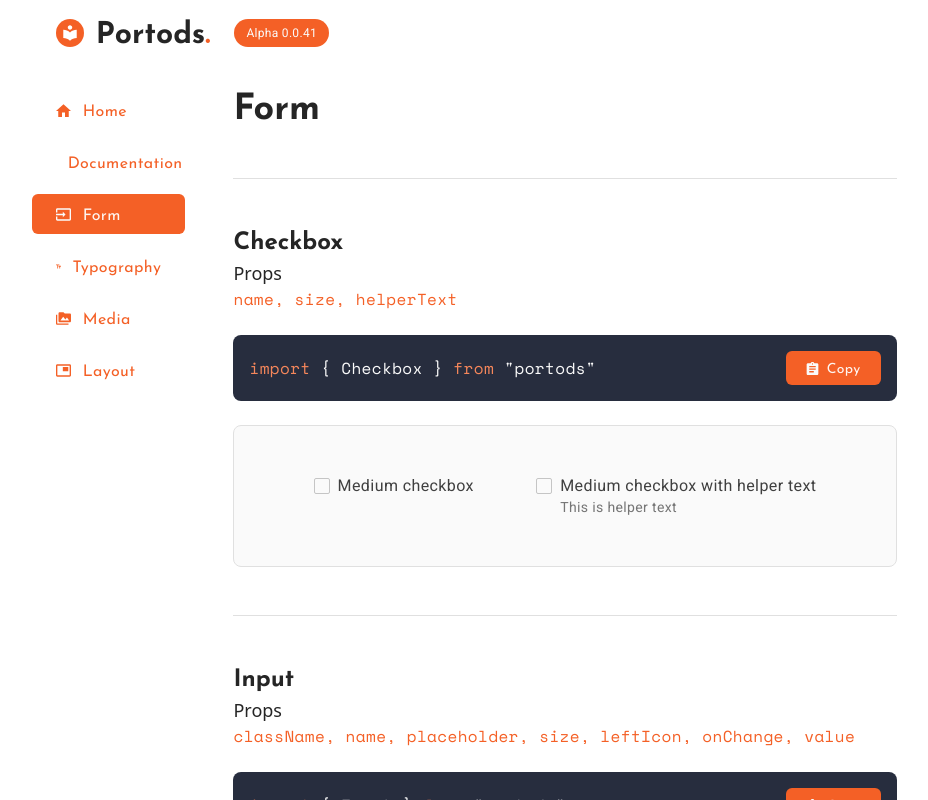
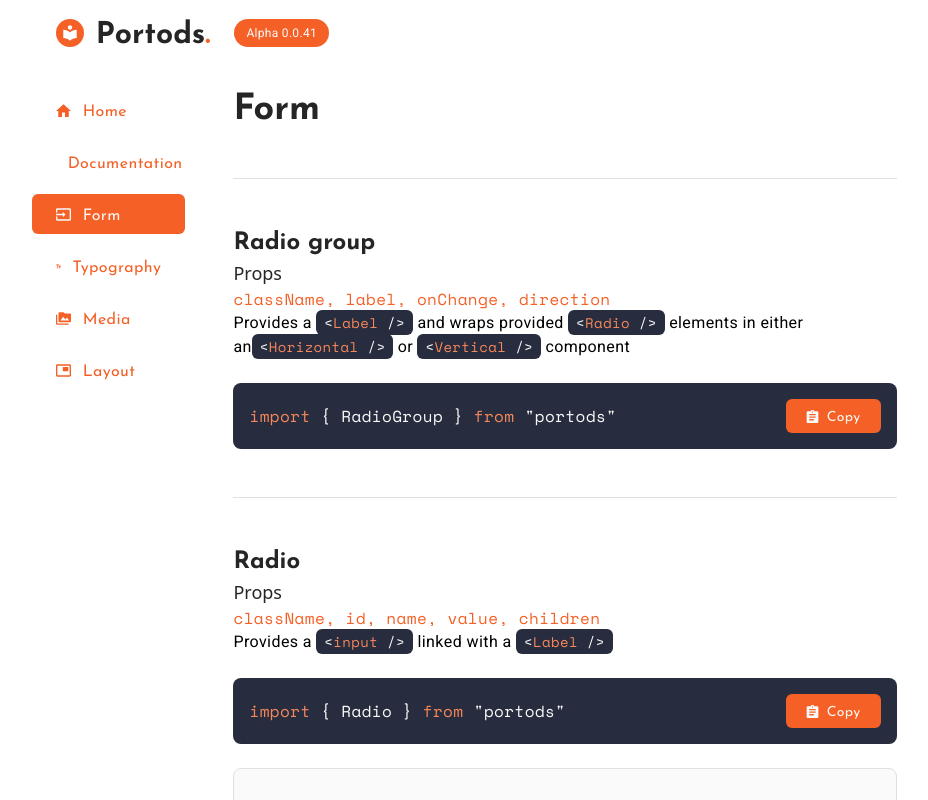
Before and after one commit to TheFlyingWhale/portods, a React (Create React App) app: page /form in a window 1280 px wide. Shown: the whole page, without its empty margins (75-1003 px from the left). Built offline with nearby package versions, Linux system fonts and the light colour scheme.

Commit message:
implement RadioGroup and Radio

```diff
--- a/src/components/index.ts
+++ b/src/components/index.ts
@@ -7,6 +7,8 @@ import Link from "./navigation/Link"
 import Button from "./form/Button"
 import Input from "./form/Input"
 import Checkbox from "./form/Checkbox/Checkbox"
+import RadioGroup from "./form/RadioGroup"
+import Radio from "./form/Radio"
 
 //Typography
 import Heading from "./typography/Heading"
@@ -56,6 +58,8 @@ export {
 	Button,
 	Input,
 	Checkbox,
+	RadioGroup,
+	Radio,
 
 	//Typography
 	Heading,
--- a/src/showCase/showcasePages/ShowcaseForm.tsx
+++ b/src/showCase/showcasePages/ShowcaseForm.tsx
@@ -15,7 +15,10 @@ import {
 	Divider,
 	Horizontal,
 	Container,
+	RadioGroup,
+	Radio,
 } from "../../components"
+import CodeSnippet from "../showcaseComponents/CodeSnippet"
 import ImportSyntax from "../showcaseComponents/ImportSyntax"
 import Props from "../showcaseComponents/Props"
 
@@ -23,6 +26,10 @@ const ShowcaseForm = () => {
 	return (
 		<Vertical className="w-full h-fit gap-12">
 			<Heading>Form</Heading>
+			<Divider />
+			<RadioGroupSection />
+			<Divider />
+			<RadioSection />
 			<Divider />
 			<CheckboxSection />
 			<Divider />
@@ -34,6 +41,104 @@ const ShowcaseForm = () => {
 }
 
 export default ShowcaseForm
+
+const RadioGroupSection = () => {
+	return (
+		<Vertical className="items-start w-full gap-6">
+			<Vertical>
+				<Heading as="h3">Radio group</Heading>
+				<Subtitle
+					size="lg"
+					as="h4"
+				>
+					Props
+				</Subtitle>
+
+				<Props
+					props={["className", "label", "onChange", "direction"]}
+				/>
+
+				<Text>
+					Provides a <CodeSnippet>Label</CodeSnippet> and wraps
+					provided <CodeSnippet>Radio</CodeSnippet> elements in either
+					an
+					<CodeSnippet>Horizontal</CodeSnippet> or{" "}
+					<CodeSnippet>Vertical</CodeSnippet> component
+				</Text>
+			</Vertical>
+
+			<ImportSyntax componentNames={["RadioGroup"]} />
+		</Vertical>
+	)
+}
+
+const RadioSection = () => {
+	const [value, setValue] = useState("")
+
+	const handleChange = (e: React.ChangeEvent<HTMLInputElement>) => {
+		setValue(e.target.value)
+	}
+
+	return (
+		<Vertical className="items-start w-full gap-6">
+			<Vertical>
+				<Heading as="h3">Radio</Heading>
+				<Subtitle
+					size="lg"
+					as="h4"
+				>
+					Props
+				</Subtitle>
+
+				<Props
+					props={["className", "id", "name", "value", "children"]}
+				/>
+
+				<Text>
+					Provides a <CodeSnippet>{"input"}</CodeSnippet> linked with
+					a <CodeSnippet>{"Label"}</CodeSnippet>
+				</Text>
+			</Vertical>
+
+			<ImportSyntax componentNames={["Radio"]} />
+
+			<Container className="w-full flex flex-col gap-3">
+				<Text>
+					Chosen value: {value ? value : "no value selected "}
+				</Text>
+
+				<RadioGroup
+					label="Select an option"
+					onChange={handleChange}
+					direction="horizontal"
+					className="gap-2"
+				>
+					<Radio
+						name="option"
+						id="option1"
+						value="OPTION 1 VALUE"
+					>
+						Option 1
+					</Radio>
+					<Radio
+						name="option"
+						id="option2"
+						value="OPTION 2 VALUE"
+					>
+						Option 2
+					</Radio>
+					<Radio
+						name="option"
+						id="option3"
+						value="OPTION 3 VALUE"
+					>
+						Option 3
+					</Radio>
+				</RadioGroup>
+			</Container>
+		</Vertical>
+	)
+}
 
 const CheckboxSection = () => {
 	return (
```
